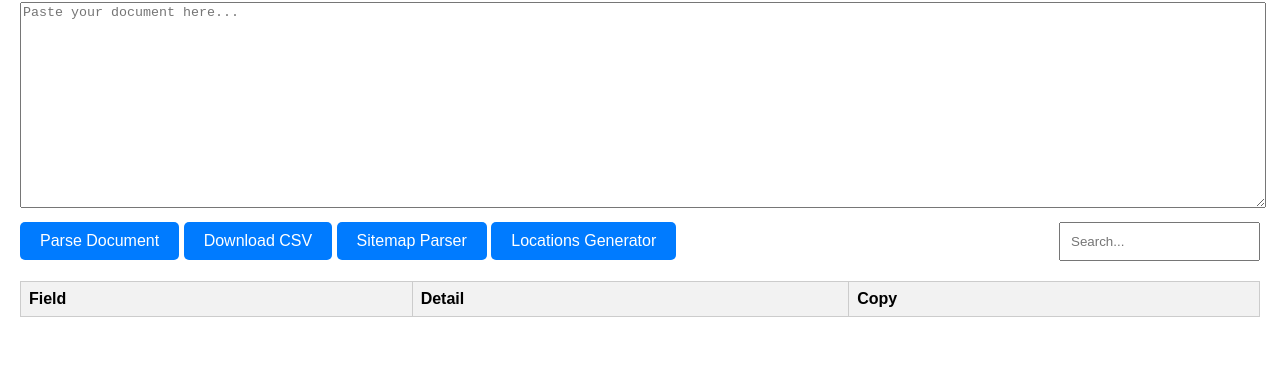
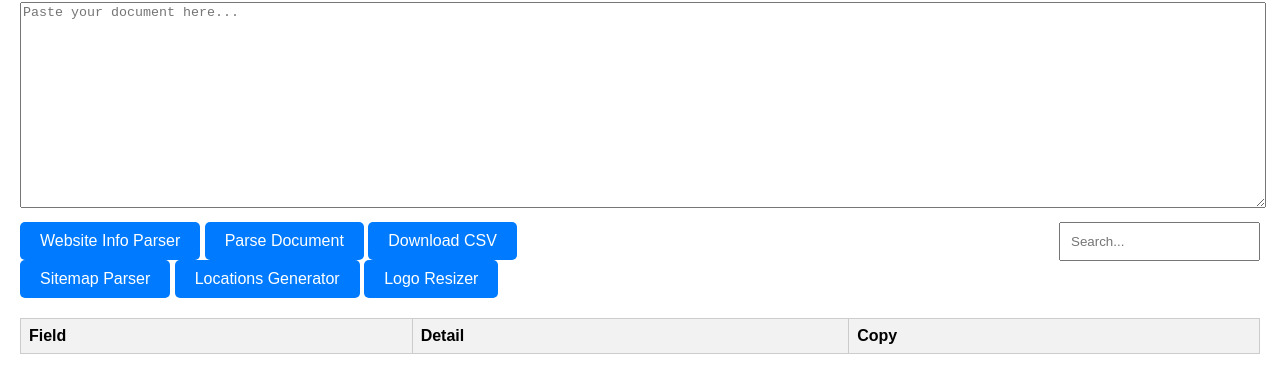
Before and after one commit to Yuwiiii/localsearch-webinfo-parser, a website: page websiteupgrade.html in a window 1280 px wide. Shown: the part 78-470 px from the top of the page. Drawn offline with Linux system fonts and the light colour scheme; some packages are replaced by stand-ins of ours; a script that the page names is missing.

Commit message:
Update websiteupgrade.html
Buttons Update

```diff
--- a/websiteupgrade.html
+++ b/websiteupgrade.html
@@ -14,10 +14,16 @@
 
     <div class="search-container">
         <div class="column1">
-            <button id="parseButton">Parse Document</button>
-            <button onclick="exportToCSV()">Download CSV</button>
-            <a href="parse-sitemap.html" target="_blank" id="goToToolButton">Sitemap Parser</a>
-            <a href="locations-generator.html" target="_blank" id="goToToolButton">Locations Generator</a>
+            <div>
+                <a href="index.html" target="_blank" id="goToToolButton">Website Info Parser</a>
+                <button id="parseButton">Parse Document</button>
+                <button onclick="exportToCSV()">Download CSV</button>
+            </div>
+            <div>
+                <a href="parse-sitemap.html" target="_blank" id="goToToolButton">Sitemap Parser</a>
+                <a href="locations-generator.html" target="_blank" id="goToToolButton">Locations Generator</a>
+                <a href="https://logo-resizer-ajn.vercel.app/" target="_blank" id="goToToolButton">Logo Resizer</a>
+            </div>
         </div>
         <div class="column2">
             <input class="search-box-input" type="text" id="searchInput" placeholder="Search...">
```
